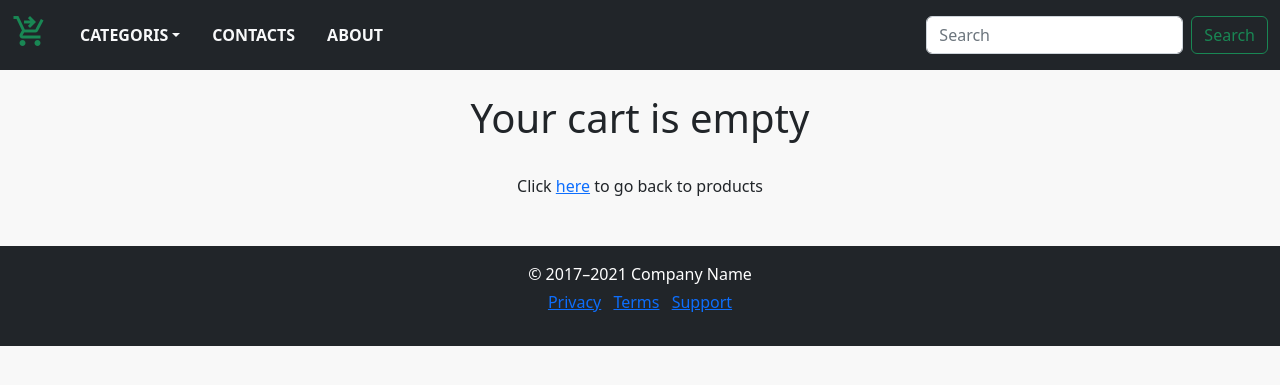
After one commit to Aleshichev/ecommerce_1, a Django app: page /cart in a window 1280 px wide. The commit adds this page. Shown: the top 385 px of the page. Run offline with Django 4.2, Linux system fonts and the light colour scheme; tables that the repository leaves empty hold one stand-in row (values such as "Sample post").

Commit message:
minus_delete_comit

```diff
--- a/ecommerce/settings.py
+++ b/ecommerce/settings.py
@@ -64,6 +64,7 @@ TEMPLATES = [
                 'django.contrib.auth.context_processors.auth',
                 'django.contrib.messages.context_processors.messages',
                 'shop.context_processors.menu_links',
+                'shop.context_processors.counter',
             ],
         },
     },
--- a/shop/context_processors.py
+++ b/shop/context_processors.py
@@ -1,4 +1,20 @@
-from .models import Category
+from .models import Category, Cart, CartItem
+from .views import _cart_id
+
+def counter(request):
+    item_count = 0
+    if 'admin' in request.path:
+        return {}
+    else:
+        try:
+            cart = Cart.objects.filter(cart_id=_cart_id(request))
+            cart_items = CartItem.objects.all().filter(cart=cart[:1])
+            for cart_item in cart_items:
+                item_count += cart_item.quantity
+        except Cart.DoesNotExist:
+            item_count = 0
+    return dict(item_count=item_count)
+
 
 
 def menu_links(request):
--- /dev/null
+++ b/shop/templates/cart.html
@@ -0,0 +1,120 @@
+{% extends 'base.html' %}
+
+{% load static %}
+
+{% block title%} Cart {% endblock %}
+
+{% block content %}
+
+{% if not cart_items %}
+
+<div class="text-center">
+  <br>
+  <h1 class="text-center product_titel">
+    Your cart is empty
+  </h1>
+  <br>
+  <p class="text-center">
+    Click <a href="{% url 'home' %}">here</a> to go back to products
+  </p>
+</div>
+
+{% else %}
+<div class="text-center">
+  <br>
+  <div class="text-center product_title">
+    Shopping Cart
+  </div>
+  <div class="row mx-auto">
+    <div class="col-12 col-sm-12 col-md-12 col-lg-6 text-center">
+      <table class="table cart-table">
+        <thead class="cart-thead">
+          <tr>
+            <th colspan="4">
+              Your items
+
+            </th>
+          </tr>
+        </thead>
+        {% for cart_item in cart_items %}
+        <tr>
+          <td>
+            <a href="cart_item.product.get_url">
+              <img src="{{cart_item.product.image.url}}"  width="100px" height="100px">
+            </a>
+          </td>
+          <td class="text-left">
+            {{cart_item.product.name}}
+            <br>
+            SKU: {{cart_item.product.id}}
+            <br />
+            Unit Price: {{cart_item.product.price}}
+            <br>
+            Quantity: {{cart_item.quantity}} x {{cart_item.product.price}}
+          </td>
+          <td>
+            ${{cart_item.product.sub_total}}
+          </td>
+          {% if cart_item.quantity < cart_item.product.stock %}
+
+              <td>
+            <a href="{% url 'add_cart' cart_item.product.id %}"><i class="material-icons cart-icon" style="font-size:px;">shopping_cart_checkout</i></a>
+            <a href="{% url 'cart_remove' cart_item.product.id %}"><i class="material-icons cart-icon" style="font-size:px;">remove</i></a>
+            <a href="{% url 'cart_remove_product' cart_item.product.id %}"><i class="material-icons cart-icon" style="font-size:px;">delete</i></a>
+          </td>
+
+          {% else %}
+
+              <td>
+            <a href="{% url 'cart_remove' cart_item.product.id %}"><i class="material-icons cart-icon" style="font-size:px;">remove</i></a>
+            <a href="{% url 'cart_remove_product' cart_item.product.id %}"><i class="material-icons cart-icon" style="font-size:px;">delete</i></a>
+          </td>
+          {% endif %}
+
+        </tr>
+        {% endfor %}
+      </table>
+    </div>
+    <div class="col-12 col-sm-12 col-md-12 col-lg-6 text-center">
+      <table class="table cart-table">
+        <thead class="cart-thead">
+          <tr>
+            <th colspan="4">
+              Chek Out
+            </th>
+          </tr>
+        </thead>
+      <tbody>
+        <tr>
+          <td>
+            Please check your cart befor payment
+          </td>
+        </tr>
+        <tr class="text-left">
+          <td>
+            Your total bill is: <strong>${{total}}</strong>
+          </td>
+        </tr>
+      </tbody>
+        </table>
+        <div class="mx-auto">
+          <a href="{% url 'home'%}">
+            <button type="button"class="btn btn-lg btn-block bg-dark text-white" name="button">Back to products</button>
+          </a>
+
+        </div>
+      </div>
+  </div>
+
+
+</div>
+{% endif %}
+
+
+
+
+
+
+
+
+{% endblock %}
--- a/shop/templates/navbar.html
+++ b/shop/templates/navbar.html
@@ -15,7 +15,12 @@
         </ul>
         <li class="nav-item"><a class="nav-link text-uppercase text-light fw-bold px-3" href="">Contacts</a></li>
         <li class="nav-item"><a class="nav-link text-uppercase text-light fw-bold px-3" href="">About</a></li>
-      </ul>
+        {% if item_count > 0%}
+        <li class="nav-item"><a class="nav-link text-uppercase text-light fw-bold px-3" href="{% url 'cart_detail'%}">
+          <i class="material-icons cart-icon" style="font-size:px;">shopping_cart_checkout</i>
+          ({{item_count}})</a></li>
+        {% endif %}
+          </ul>
 
       <form class="d-flex">
         <input class="form-control me-2" type="search" placeholder="Search" aria-label="Search">
--- a/shop/urls.py
+++ b/shop/urls.py
@@ -7,5 +7,7 @@ urlpatterns = [
     path('category/<slug:category_slug>/<slug:product_slug>', views.product, name='product_detail'),
     path('cart', views.cart_detail, name='cart_detail'),
     path('cart/add/<int:product_id>', views.add_cart, name='add_cart'),
+    path('cart/remove/<int:product_id>', views.cart_remove, name='cart_remove'),
+    path('cart/remove_product/<int:product_id>', views.cart_remove_product, name='cart_remove_product'),
 
 ]
--- a/shop/views.py
+++ b/shop/views.py
@@ -40,7 +40,8 @@ def add_cart(request, product_id):
         cart.save()
     try:
         cart_item = CartItem.objects.get(product=product, cart=cart)
-        cart_item.quantity += 1
+        if cart_item.quantity < cart_item.product.stock:
+            cart_item.quantity += 1
         cart_item.save()
     except CartItem.DoesNotExist:
         cart_item = CartItem.objects.create(product=product, quantity=1, cart = cart)
@@ -59,3 +60,23 @@ def cart_detail(request, total=0, counter=0, cart_items=None):
         pass
 
     return render(request, 'cart.html', dict(cart_items=cart_items, total=total, counter=counter))
+
+
+
+def cart_remove(request, product_id):
+    cart = Cart.objects.get(cart_id=_cart_id(request))
+    product = get_object_or_404(Product, id=product_id)
+    cart_item = CartItem.objects.get(product=product, cart=cart)
+    if cart_item.quantity > 1:
+        cart_item.quantity -= 1
+        cart_item.save()
+    else:
+        cart_item.delete()
+    return redirect('cart_detail')
+
+def cart_remove_product(request, product_id):
+    cart = Cart.objects.get(cart_id=_cart_id(request))
+    product = get_object_or_404(Product, id=product_id)
+    cart_item = CartItem.objects.get(product=product, cart=cart)
+    cart_item.delete()
+    return redirect('cart_detail')
```
Also changed, not shown: shop/migrations/0003_cart_cartitem.py (added).
